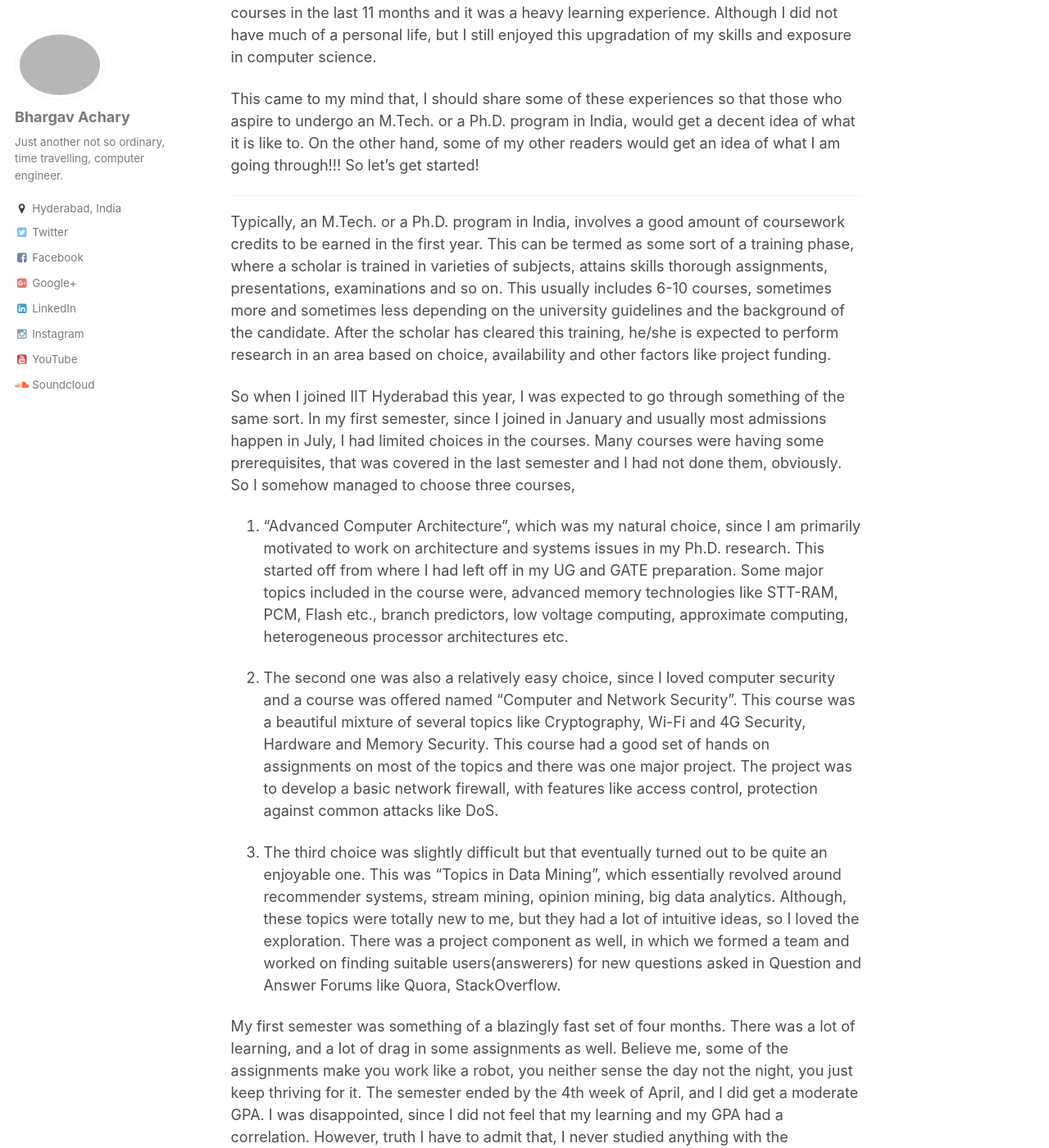
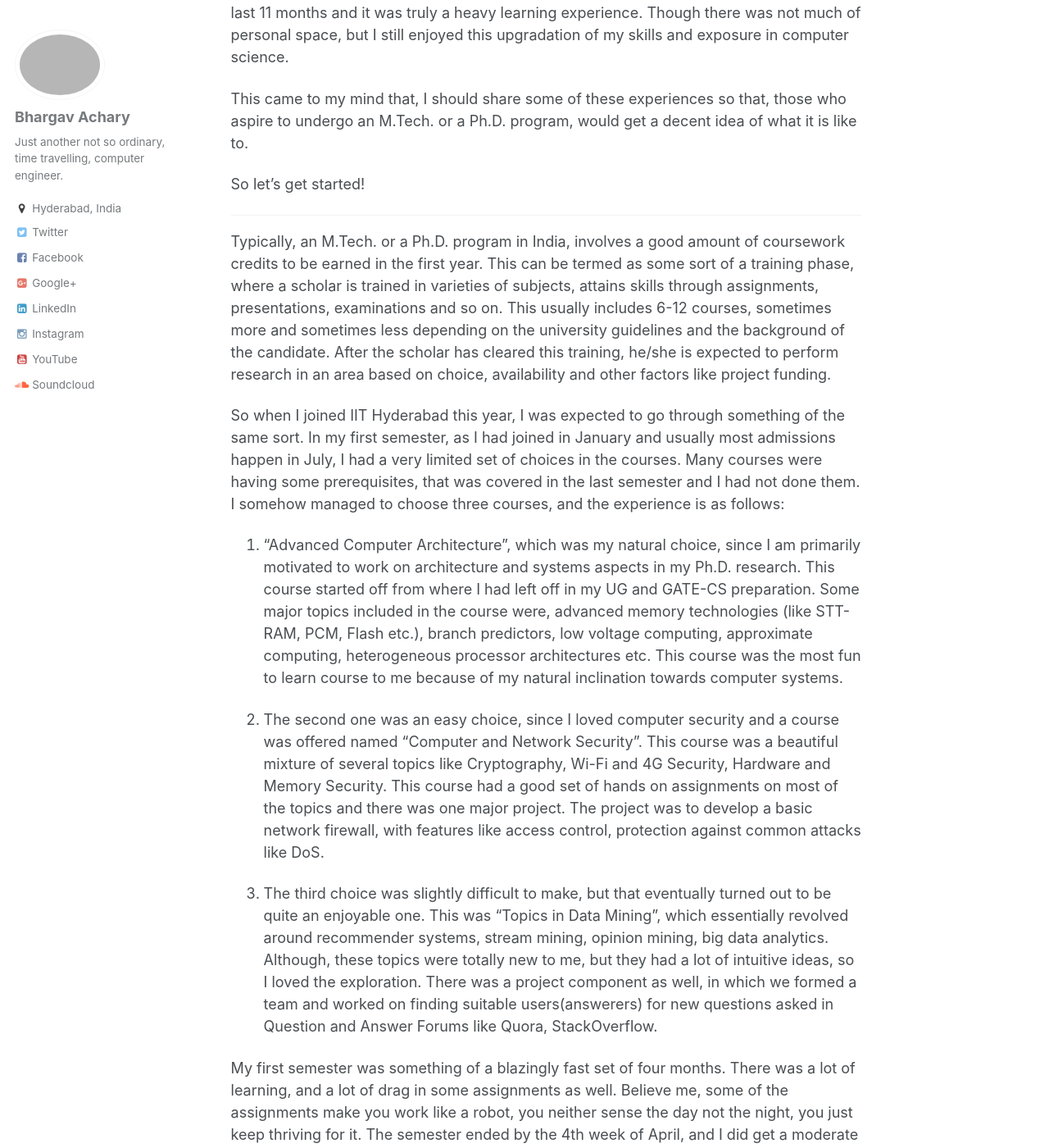
Before and after one commit to bhargavachary/bhargavachary.github.io, a Jekyll site: the page built from _posts/2018-12-08-first-year-of-phd-mtech-iit.md, in a window 1280 px wide and 1400 px high, scrolled down 298 px. Shown: the whole window at 82% size. Built offline with Jekyll 4.4.1, drawn with Linux system fonts in a browser that asks for light colours; comment, search, counter and statistics services are not loaded; some of the changed text lies outside the part shown.

Commit message:
updated content

```diff
--- a/_posts/2018-12-08-first-year-of-phd-mtech-iit.md
+++ b/_posts/2018-12-08-first-year-of-phd-mtech-iit.md
@@ -12,46 +12,41 @@
   - life
 ---
 
-Hello friends, welcome back to my blog. I know I did promise I would be regular, but I could not be for the last 4 months and there are reasons for that. I was heavily loaded with the first two semesters of coursework. I went through 7 advanced postgraduate level courses in the last 11 months and it was a heavy learning experience. Although I did not have much of a personal life, but I still enjoyed this upgradation of my skills and exposure in computer science.
+Hello friends, welcome back to my blog. I did promise I would be regular, but I could not for the last 4 months and there are reasons for that. I was heavily loaded with the first two semesters of coursework. I went through 7 advanced postgraduate level courses in the last 11 months and it was truly a heavy learning experience. Though there was not much of personal space, but I still enjoyed this upgradation of my skills and exposure in computer science.
 
-This came to my mind that, I should share some of these experiences so that those who aspire to undergo an M.Tech. or a Ph.D. program in India, would get a decent idea of what it is like to. On the other hand, some of my other readers would get an idea of what I am going through!!!
+This came to my mind that, I should share some of these experiences so that, those who aspire to undergo an M.Tech. or a Ph.D. program, would get a decent idea of what it is like to.
+
 So let’s get started!
 
 ----------
 
-Typically, an M.Tech. or a Ph.D. program in India, involves a good amount of coursework credits to be earned in the first year. This can be termed as some sort of a training phase, where a scholar is trained in varieties of subjects, attains skills thorough assignments, presentations, examinations and so on. This usually includes 6-10 courses, sometimes more and sometimes less depending on the university guidelines and the background of the candidate. After the scholar has cleared this training, he/she is expected to perform research in an area based on choice, availability and other factors like project funding.
+Typically, an M.Tech. or a Ph.D. program in India, involves a good amount of coursework credits to be earned in the first year. This can be termed as some sort of a training phase, where a scholar is trained in varieties of subjects, attains skills through assignments, presentations, examinations and so on. This usually includes 6-12 courses, sometimes more and sometimes less depending on the university guidelines and the background of the candidate. After the scholar has cleared this training, he/she is expected to perform research in an area based on choice, availability and other factors like project funding.
 
-So when I joined IIT Hyderabad this year, I was expected to go through something of the same sort. In my first semester, since I joined in January and usually most admissions happen in July, I had limited choices in the courses. Many courses were having some prerequisites, that was covered in the last semester and I had not done them, obviously. So I somehow managed to choose three courses,
+So when I joined IIT Hyderabad this year, I was expected to go through something of the same sort. In my first semester, as I had joined in January and usually most admissions happen in July, I had a very limited set of choices in the courses. Many courses were having some prerequisites, that was covered in the last semester and I had not done them. I somehow managed to choose three courses, and the experience is as follows:
 
+1.	“Advanced Computer Architecture”, which was my natural choice, since I am primarily motivated to work on architecture and systems aspects in my Ph.D. research. This course started off from where I had left off in my UG and GATE-CS preparation. Some major topics included in the course were, advanced memory technologies (like STT-RAM, PCM, Flash etc.), branch predictors, low voltage computing, approximate computing, heterogeneous processor architectures etc. This course was the most fun to learn course to me because of my natural inclination towards computer systems.
 
-1.	“Advanced Computer Architecture”, which was my natural choice, since I am primarily motivated to work on architecture and systems issues in my Ph.D. research. This started off from where I had left off in my UG and GATE preparation. Some major topics included in the course were, advanced memory technologies like STT-RAM, PCM, Flash etc., branch predictors, low voltage computing, approximate computing, heterogeneous processor architectures etc.
+2.	The second one was an easy choice, since I loved computer security and a course was offered named “Computer and Network Security”. This course was a beautiful mixture of several topics like Cryptography, Wi-Fi and 4G Security, Hardware and Memory Security. This course had a good set of hands on assignments on most of the topics and there was one major project. The project was to develop a basic network firewall, with features like access control, protection against common attacks like DoS.
 
-2.	The second one was also a relatively easy choice, since I loved computer security and a course was offered named “Computer and Network Security”. This course was a beautiful mixture of several topics like Cryptography, Wi-Fi and 4G Security, Hardware and Memory Security. This course had a good set of hands on assignments on most of the topics and there was one major project. The project was to develop a basic network firewall, with features like access control, protection against common attacks like DoS.
+3.	The third choice was slightly difficult to make, but that eventually turned out to be quite an enjoyable one. This was “Topics in Data Mining”, which essentially revolved around recommender systems, stream mining, opinion mining, big data analytics. Although, these topics were totally new to me, but they had a lot of intuitive ideas, so I loved the exploration. There was a project component as well, in which we formed a team and worked on finding suitable users(answerers) for new questions asked in Question and Answer Forums like Quora, StackOverflow.
 
-3.	The third choice was slightly difficult but that eventually turned out to be quite an enjoyable one. This was “Topics in Data Mining”, which essentially revolved around recommender systems, stream mining, opinion mining, big data analytics. Although, these topics were totally new to me, but they had a lot of intuitive ideas, so I loved the exploration. There was a project component as well, in which we formed a team and worked on finding suitable users(answerers) for new questions asked in Question and Answer Forums like Quora, StackOverflow.
+My first semester was something of a blazingly fast set of four months. There was a lot of learning, and a lot of drag in some assignments as well. Believe me, some of the assignments make you work like a robot, you neither sense the day not the night, you just keep thriving for it. The semester ended by the 4th week of April, and I did get a moderate GPA. I was disappointed, since I did not feel that my learning and my GPA had a correlation. However, truth I have to admit that, I never studied anything with the perspective of having good scores in exams. I just studied like a free bird, but the system does expect you to perform in the exams. I basically neglected the exams, and the results neglected my learning. Yeah, I do feel that true learning happens when you enjoy like a free bird, but assessments are assessments. You just can’t make an excuse.
 
-My first semester was something of a blazingly fast set of four months. There was a lot of learning, and a lot of drag in some assignments as well. Believe me, some of the assignments make you work like a robot, you neither sense the day not the night, you just keep thriving for it. The semester ended by the 4th week of April, and I did get a moderate GPA. I was disappointed, since I did not feel that my learning and my GPA had a correlation. However, truth I have to admit that, I never studied anything with the perspective of having some scores in exams. I just studied like a free bird, but the system does expect you to perform in the exams. I basically neglected the exams, and the results neglected my learning. Yeah, I do feel that true learning happens when you enjoy like a free bird, but assessments are assessments. You just can’t make an excuse.
+There was a summer break of almost 3 months, and I started reading literature as suggested by my advisor. Almost every week, I used to go through a few research papers and try to summarize them. There was a week long summer school I attended at IITK, which was a great experience, I have posted a detailed blog on it, please follow the link to read.
 
-There was a summer break of almost 3 months, and I started reading literature as suggested by my advisor. Almost every week, I used to go through a few research papers and try to summarize them. There was a week long summer school I attended at IITK, which was a great experience, I have posted a detailed blog on it, please follow the [link](http://http://bhargavachary.in/2018/08/26/survival-success-in-iits-first-sem.html) to read.
-
-The second semester also had some twists in the course offering, a course named Applied Machine Learning, which I was eagerly waiting to go though from January, was about to start in August. However, due to some reasons the course was available only to the EMDS students, all others were barred from it. In case you don’t know what EMDS is, EMDS stands form Executive M.Tech. in Data Science, and is offered in online mode of learning to working professionals from IITH. I would put a detailed analysis of EMDS program sometime soon. So, I could not officially credit Applied Machine Learning, but thanks to the support of Prof. Vineeth, I could attend the classes online, which still turned out to be a good learning source.
-
-I searched for the other course offerings that suit my profile and interests, yet do not overburden me, and found four elective courses. Although, I dropped one course later, since it would have been a lot of load on me, and to do justice to the assignments and projects would have been extremely difficult. Apart from the three I chose, there was one compulsory course for all PG students in the CS department.
-These are the four courses I went through in the second semester,
+The second semester also had some twists in the course offering. A course named Applied Machine Learning, which I was eagerly waiting to go though from January, was about to start in August. However, due to some reasons the course was available only to the EMDS students, all others were barred from it. In case you don’t know what EMDS is, EMDS stands form Executive M.Tech. in Data Science, and is offered in online mode to working professionals. I would put a detailed post on EMDS program sometime soon. So, I could not officially credit Applied Machine Learning, but thanks to the support of Prof. Vineeth, I could attend the classes online, which still turned out to be a good learning source.
 
 I searched for the other course offerings that suit my profile and interests, yet do not overburden me, and found four elective courses. Although, I dropped one course later, since it would have been a lot of load on me, and to do justice to the assignments and projects would have been extremely difficult. Apart from the three I chose, there was one compulsory course for all PG students in the CS department.
 These are the four courses I went through in the second semester,
 
 1.	“Advanced Data Structures and Algorithms” abbreviated as ADSA, was literally an advanced algorithms course involving topics like Red Black Trees, Amortized Analysis, Flow Algorithms, NP Completeness, Randomized Algorithms, Approximation Algorithms etc. This was a compulsory course for all PG students of the department. Since, I come from a non-CS (Electronics) background, this was expected to be challenging to me. Apart from me, there were a few more with Electrical or Electronics background, who were doing the course as a part of their M.Tech. in ML coursework (M.Tech. in ML is jointly offered by CSE-EE Departments). For us, it was pretty heavy at first, and since all the quizzes in the course were on topics that the instructor did not cover, rather the topics were expected to be known (or self-studied) at this level. Clearly the CS graduates had an advantage, since they all had recently prepared for GATE-CS and also studied Algorithms in their UG coursework, but we (non-CS) guys did try to do justice to the quizzes.
 
-2.	The second course I opted for was “Topics in DBMS”. This course was a continuation of the course Topics in Data Mining, and since I enjoyed the course, this was a natural choice. This course kept touching more topics in Data Mining, like Clustering Algorithms, Anomaly Detection, Distributed Databases etc. There was also a project component, in which we again formed a group and worked on Review Spammer Detection. Reviews on any web portal is very important and finding spams is a big task in it, since these days paid reviews and spams are increasing. So this was an interesting problem, and we used a graph based model to approach this problem.
+2.	The second course I opted for was “Topics in DBMS”. This course was a continuation of the course “Topics in Data Mining”. And since I enjoyed TDM quite a lot, TDBMS was a natural choice. This course kept touching more topics in Data Mining, like Clustering Algorithms, Anomaly Detection, Distributed Databases etc. The topics in this course were not as intuitive as in “Topics in Data Mining”, I sometimes used to feel lost. Anyway, moving on… There was also a project component, in which we again formed a group and worked on Review Spammer Detection. Reviews on any web portal is very important and finding spams is a big task in it, as paid reviews and spams are increasing. So this was an interesting problem, and we used a graph based model to approach this problem.
 
-3.	There was one more course on offer, which is very closely related to data mining. Since, I had some idea on data mining and was actually enjoying the topics, I though “Information Retrieval” would be a nice choice. This course focused on text processing, where it started off with a Boolean retrieval model, where it was just to classify a retrieved result is relevant or not in a binary mode. Later, we got introduced to ranked models, where the retrieved results were ranked based on relevance. There were topics like PageRank, HITS, LDA, SVM which do form a strong foundation for research in the relevant areas. There was also a set of assignments and a project. In the project we worked on Automated Text Summarization, which seemed like an interesting problem, but not as easy. We understood some approaches like extractive summarization and abstractive summarization, and implemented a couple of basic models.
+3.	There was one more course on offer, which is very closely related to data mining. Since, I had some idea on data mining and was actually enjoying the topics, I though “Information Retrieval” would be a nice choice. This course focused on text processing, where it started off with a Boolean retrieval model. A Boolean model is used just to classify a retrieved result is relevant or not. Later, we got introduced to ranked models, where the retrieved results were ranked based on their relevance. There were topics like PageRank, HITS, LDA, SVM etc. which do form a strong foundation for research in Text Mining. There was also a set of assignments and a project. In the project we worked on Automated Text Summarization, which seemed like an interesting problem, but not as easy. We understood some approaches like extractive summarization and abstractive summarization, and implemented a couple of basic models.
 
-4.	The fourth choice was “Visual Big Data Analytics” and this was my first purely research oriented course. In this course there was not much of lectures, no end or mid exams, though a couple of programming assignments were expected. In this course, a student is expected to thoroughly understand a research paper, have a basic implementation and research for better solutions, observations and ideas. I chose an interesting topic thanks to the guidance of the mentor TA (Dr. Dinesh) and one of my friends (Nandan). The topic was “Object Detection and Classification on Embedded Platforms”. We were given sufficient time to thoroughly understand the ideas and approaches in the paper we chose, and then present. Based on the presentation, we were further guided to implement the paper and reproduce the reported results. I worked on the famous paper of MobileNetV2, which was fairly tough for me to understand, since I lacked the background knowledge. For the background knowledge, I went through CS231n from Stanford on YouTube on the suggestion of Nandan, which certainly helped me to be on the same page as that of the paper. I took some help of another friend (Poonam), to understand the training of the neural networks on a workstation and deploying the trained model on an Android App.
+4.	The fourth choice was “Visual Big Data Analytics” and this was my first purely research oriented course. In this course there was not much of lectures, no end or mid exams, though a couple of programming assignments were expected. In this course, a student is expected to thoroughly understand a research paper, have a basic implementation and look for better solutions, observations and ideas. I chose an interesting topic thanks to the guidance of the mentor TA (Dr. Dinesh) and one of my friends (Nandan). The topic was “Object Detection and Classification on Embedded Platforms”. We were given sufficient time to thoroughly understand the ideas and approaches in the paper we chose, and then present. Based on the presentation, we were further guided to implement the paper and reproduce the reported results with a final presentation. I worked on the famous paper of MobileNetV2, which was fairly tough for me to understand, since I lacked the background knowledge. For the background knowledge, I went through CS231n from Stanford on YouTube on the suggestion of Nandan, which certainly helped me to be on the same page as that of the paper. I took some help of another friend (Poonam), to understand the training of the neural networks on a workstation and deploying the trained model on an Android App.
 
-This is how my 2nd semester went like. There was a lot of learning, lot of challenges, but there was a feeling of happiness and achievement at the end, since I successfully justified my learning with reasonable grades as well.
+This is how my 2nd semester went like. There was a lot of learning, lot of challenges, but there was a feeling of happiness and attainment at the end, since I successfully justified my learning with reasonable grades as well.
 
-----------
-
-At the end of 11 months at IITH, I feel I have grown. I have learned many new things starting from advanced topics in computer architecture to various topics in data mining and machine learning too. I also feel that I have developed a stronger research orientation and clarity of thoughts on what I should do and what not. This is still the beginning of my research, now I am restarting my literature survey, that had halted in August, and currently looking for problems in systems hardware and memory security. Hope to pick up a momentum soon. There are 4 more courses still to be done in the upcoming semester. You might be wondering why so many courses? The reason is, I am a direct Ph.D. fellow, so I need to do almost 11 courses over here as per the regulations of the Dept. of CSE, IITH. Anyway, I hope that was a good read and gave some insights of how a postgraduate typically spends his/her first year in an IIT.
+At the end of 11 months at IITH, I feel I have grown. I have learned many new things starting from advanced topics in computer architecture to various topics in data mining and machine learning too. I also feel that I have developed a stronger research orientation and clarity of thoughts on what I should do and what not. This is still the beginning of my research, now I am restarting my literature survey, that had halted in August, and currently looking for problems in systems hardware and memory security. Hope to pick up a momentum soon. There are 4 more courses still to be done in the upcoming semester. You might be wondering why so many courses? The reason is, I am a direct Ph.D. fellow (direct means without M.Tech.), so I need to do almost 11 courses over here as per the regulations of the Dept. of CSE, IITH. Anyway, I hope that was a good read and gave some insights of how a postgraduate typically spends his/her first year in an IIT (in general in India).
```
